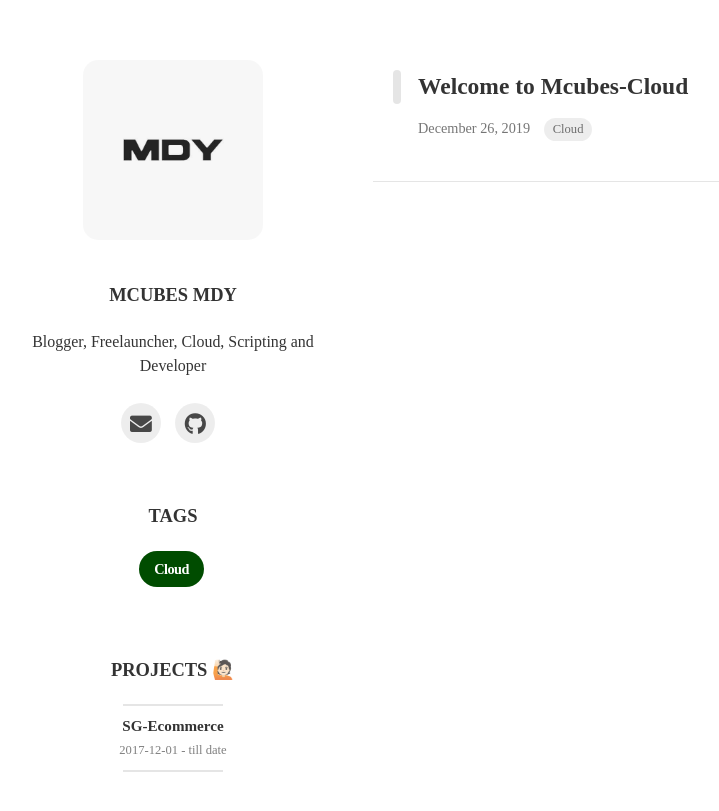
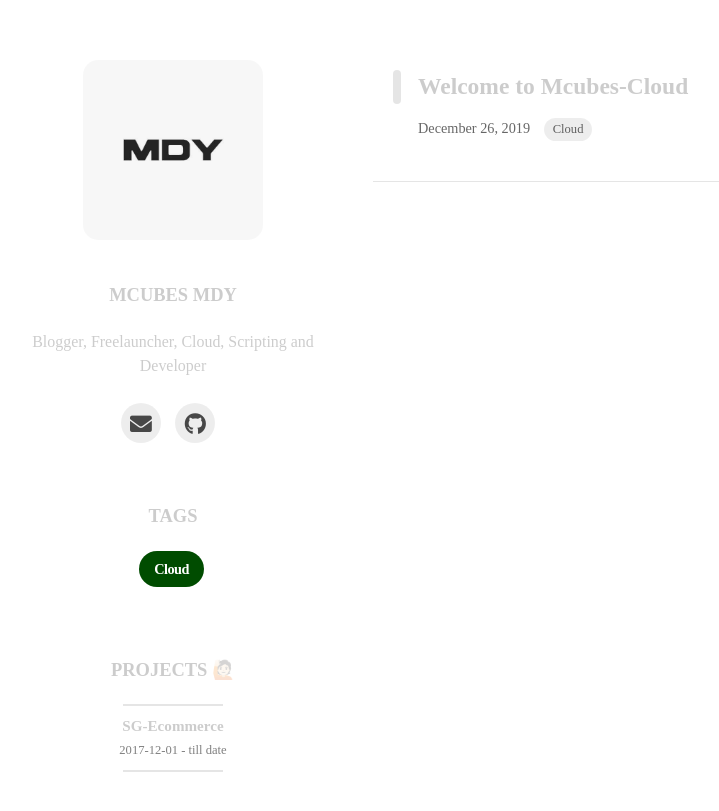
Before and after one commit to mcubescloud/site, a Jekyll site: the page built from index.html, in a window 1280 px wide. Shown: the top 811 px of the page, without its empty margins (97-816 px from the left). Built offline with Jekyll 4.4.1, drawn with Linux system fonts in a browser that asks for light colours; nearby versions of some CDN libraries; some web fonts are replaced; the list of posts is cut into pages by our own code.

Commit message:
Update _variable.scss

```diff
--- a/_sass/base/_variable.scss
+++ b/_sass/base/_variable.scss
@@ -2,8 +2,8 @@ $theme-color : #009900;
 $theme-bright : #00cc00;
 $theme-dark : #004c00;
 $theme-dark2 : #001900;
-$text : rgba(0,0,0,0.8);
-$text-gray : rgba(0,0,0,0.54);
+$text : rgba(0,0,0,0.2);
+$text-gray : rgba(0,0,0,0.60);
 
 %page-padding {
     padding : 0px 15%!important;
```
